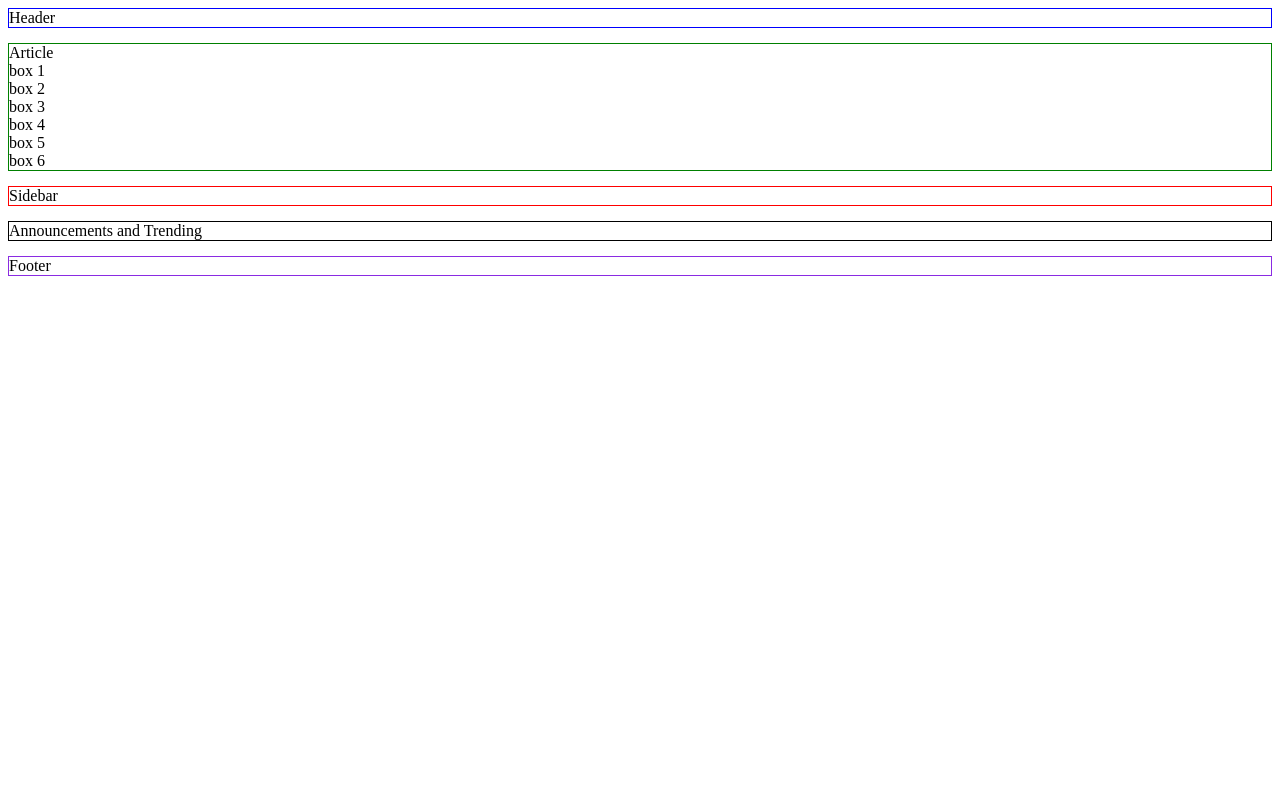
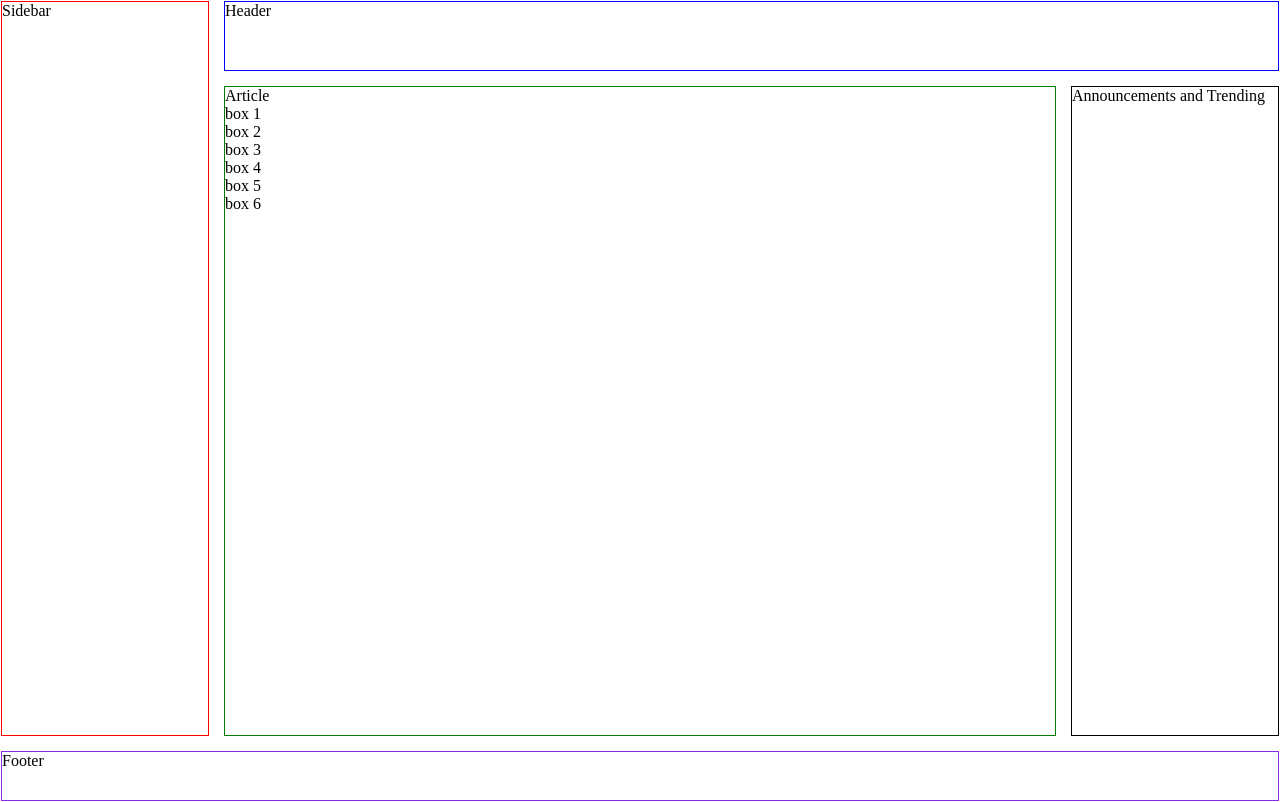
Before and after one commit to Looch8/admin-dashboard, a plain HTML site: page index.html in a window 1280 px wide. Drawn offline with Linux system fonts and the light colour scheme.

Commit message:
grid layout, columns and rows set

```diff
--- a/style.css
+++ b/style.css
@@ -1,24 +1,46 @@
+body,
+html {
+	height: 100%;
+	margin: 0;
+}
+
 main {
+	height: 100%;
+	padding: 1px;
 	display: grid;
 	gap: 15px;
+	grid-template-columns: 1fr 4fr 1fr;
+	grid-template-rows: 70px auto 50px;
+	grid-template-areas:
+		"header header header"
+		"sidebar content ads"
+		"footer footer footer";
 }
 
 header {
 	border: 1px solid blue;
+	grid-area: header;
+	grid-column-start: 2;
+	/* grid-column-end: 3; */
 }
 
 article {
 	border: 1px solid green;
+	grid-area: content;
 }
 
 nav {
 	border: 1px solid red;
+	grid-area: sidebar;
+	grid-row-start: 1;
 }
 
 aside {
 	border: 1px solid black;
+	grid-area: ads;
 }
 
 footer {
 	border: 1px solid blueviolet;
+	grid-area: footer;
 }
```
